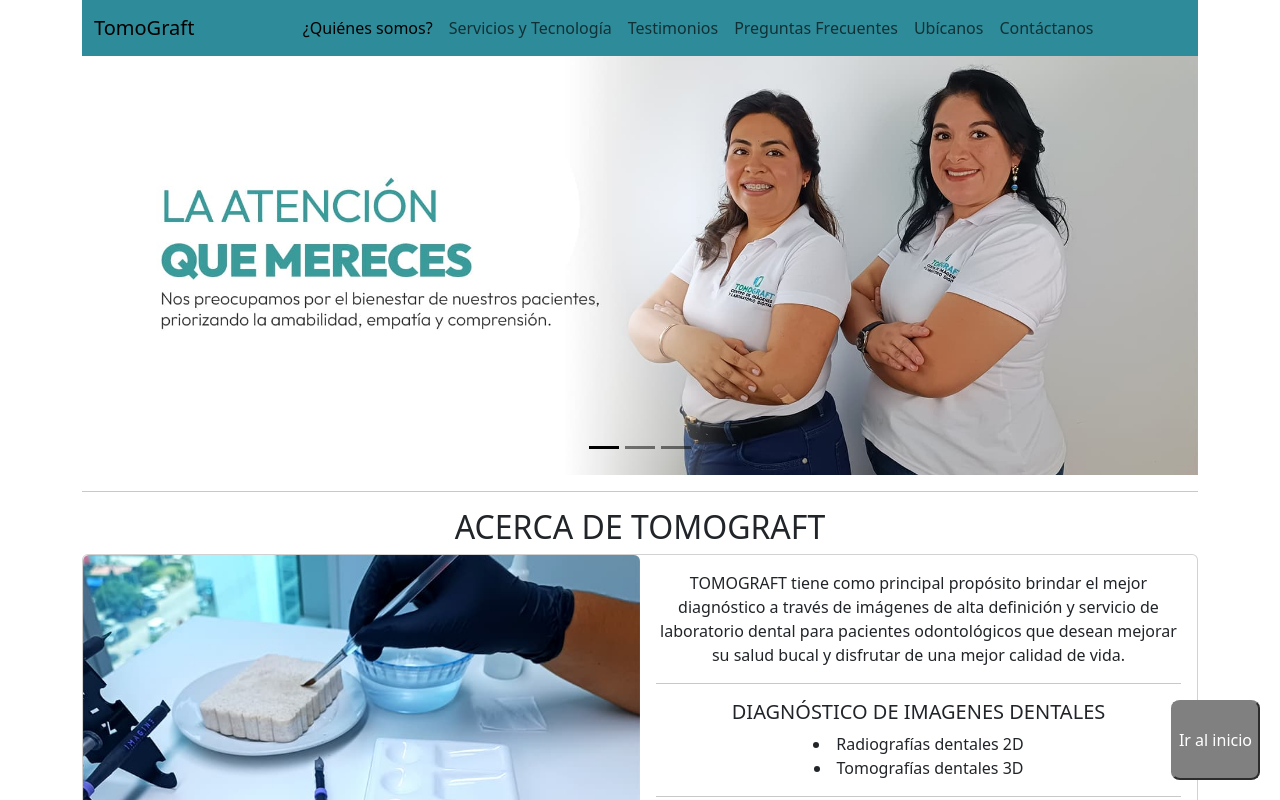
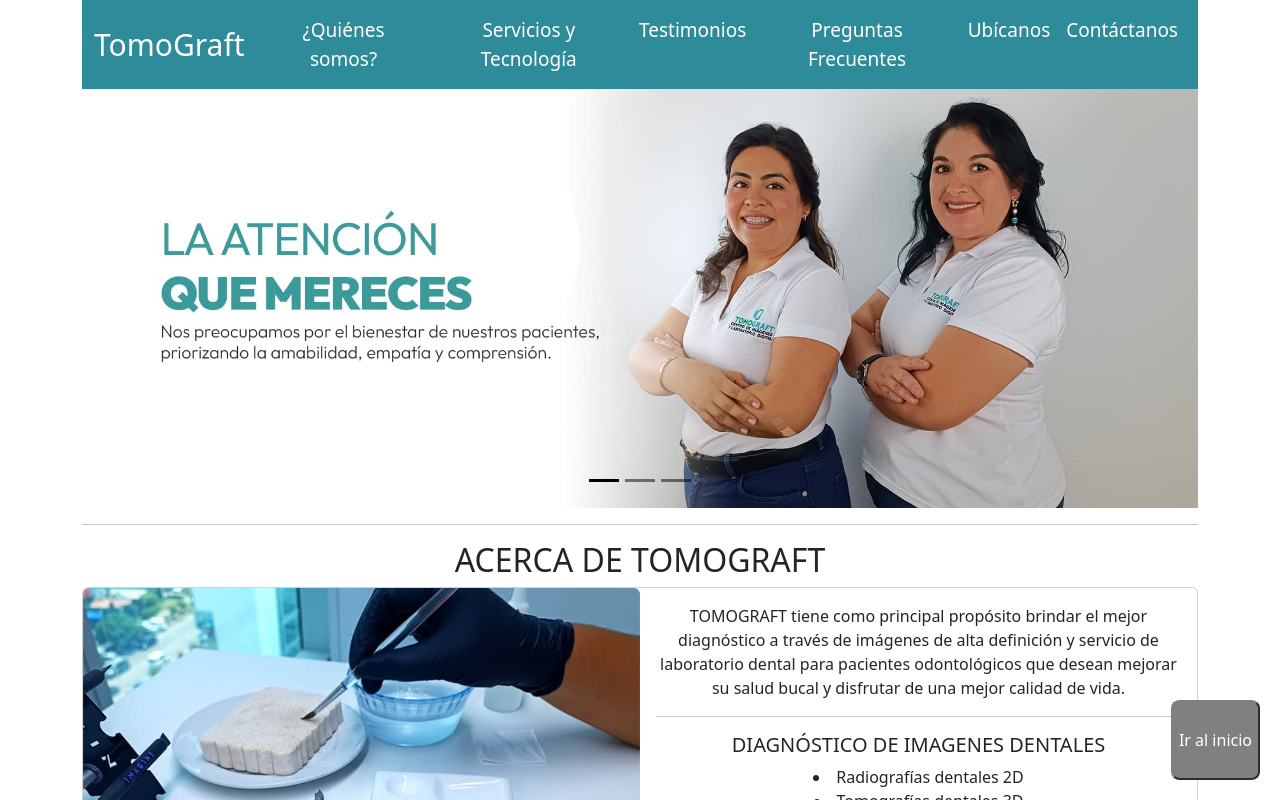
Before and after one commit to RenanFP92/Web-TomoGraft, a React (Create React App) app: page / in a window 1280 px wide. Shown: the top 800 px of the page. Built offline with nearby package versions, Linux system fonts and the light colour scheme.

Commit message:
cambio de tamaño

```diff
--- a/src/component/MenuPrincipal.js
+++ b/src/component/MenuPrincipal.js
@@ -3,29 +3,29 @@
     return(
     <nav className="navbar navbar-expand-lg" style={{ backgroundColor: '#2e8b99' }}  id="menuprincipal">
         <div className="container-fluid">
-            <a className="navbar-brand" href="#">TomoGraft</a>
+            <a className="navbar-brand" href="#"  style={{ color: 'White ' , fontSize: '30px'  }}>TomoGraft</a>
                 <button className="navbar-toggler" type="button" data-bs-toggle="collapse" data-bs-target="#navbarNav" aria-controls="navbarNav" aria-expanded="false" aria-label="Toggle navigation">
                     <span className="navbar-toggler-icon"></span>
                 </button>
                 <div className="collapse navbar-collapse justify-content-center" id="navbarNav">
-                    <ul className="navbar-nav">
+                    <ul className="navbar-nav" >
                         <li className="nav-item">
-                            <a className="nav-link active" aria-current="page" href="conocenos">¿Quiénes somos?</a>
+                            <a className="nav-link active" aria-current="page" href="conocenos" style={{ color: 'White ' , fontSize: '19px'  }} >  ¿Quiénes somos?</a>
                         </li>
                         <li className="nav-item">
-                            <a className="nav-link" href="#servicios_tecnologia">Servicios y Tecnología</a>
+                            <a className="nav-link" href="#servicios_tecnologia"  style={{ color: 'White ', fontSize: '19px'  }} >Servicios y Tecnología</a>
                         </li>
                         <li className="nav-item">
-                            <a className="nav-link" href="#testimonios">Testimonios</a>
+                            <a className="nav-link" href="#testimonios"  style={{ color: 'White ',fontSize: '19px'  }} >Testimonios</a>
                         </li>
                         <li className="nav-item">
-                            <a className="nav-link" href="#preguntas_frecuentes">Preguntas Frecuentes</a>
+                            <a className="nav-link" href="#preguntas_frecuentes" style={{ color: 'White ' ,fontSize: '19px' }} >Preguntas Frecuentes</a>
                         </li>
                         <li className="nav-item">
-                            <a className="nav-link" href="#cubicanos">Ubícanos</a>
+                            <a className="nav-link" href="#cubicanos"  style={{ color: 'white', fontSize: '19px' }}> Ubícanos</a>
                         </li>
                         <li className="nav-item">
-                            <a className="nav-link" href="#contactanos">Contáctanos</a>
+                            <a className="nav-link" href="#contactanos"  style={{ color: 'White ', fontSize: '19px' }} >Contáctanos</a>
                         </li>
                     </ul>
                 </div>
```
